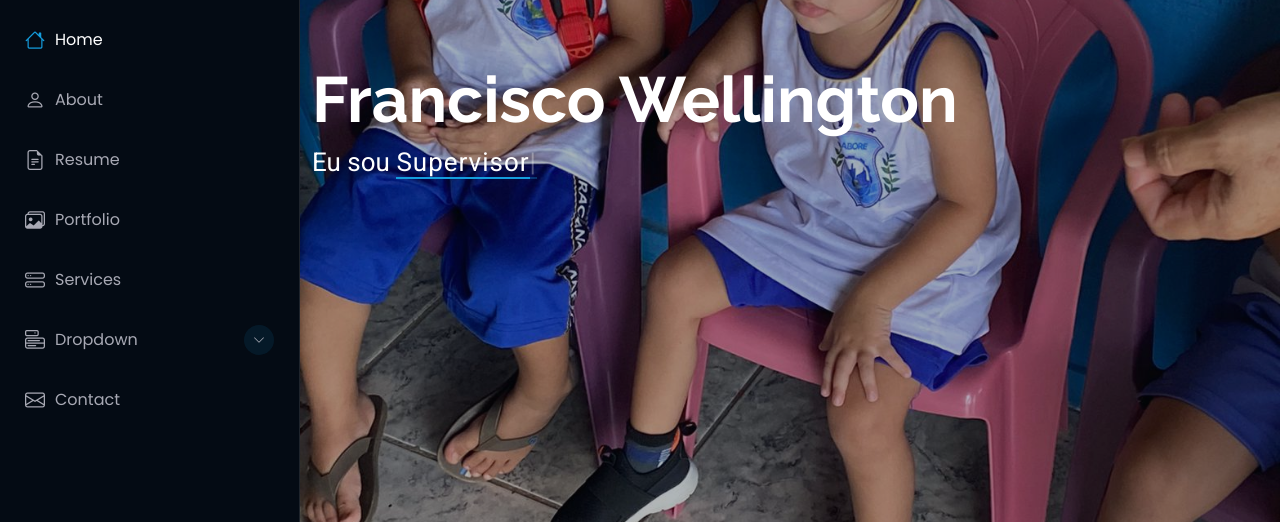
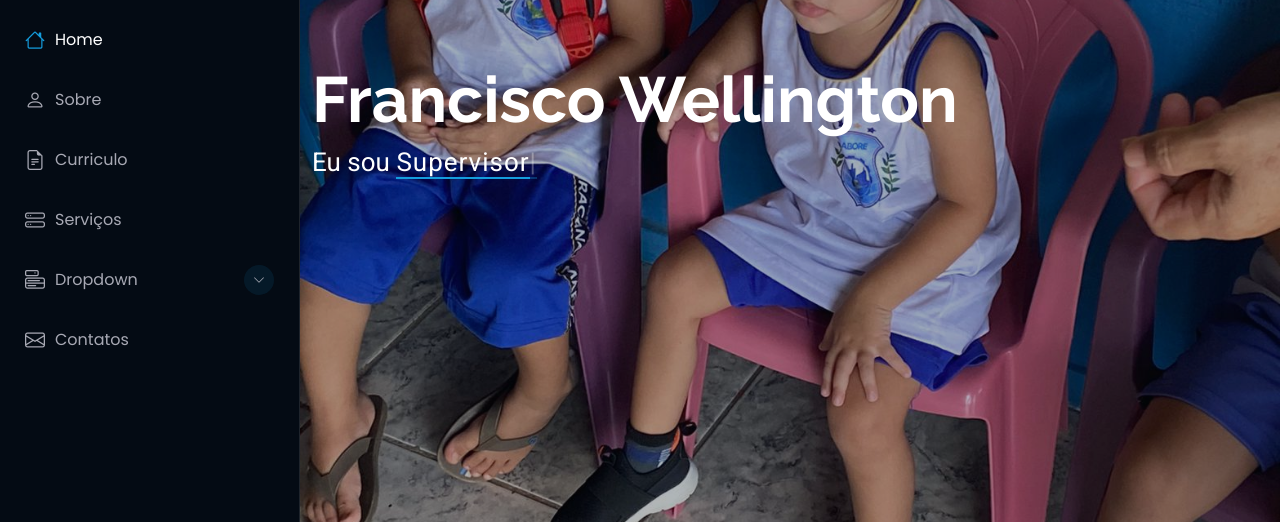
Before and after one commit to linkcewell/portifolio, a plain HTML site: page index.html in a window 1280 px wide. Shown: the part 278-802 px from the top of the page. Drawn offline with Linux system fonts and the light colour scheme.

Commit message:
Tradução do menu lateral

```diff
--- a/index.html
+++ b/index.html
@@ -84,21 +84,16 @@
             >
           </li>
           <li>
-            <a href="#about"><i class="bi bi-person navicon"></i> About</a>
+            <a href="#about"><i class="bi bi-person navicon"></i> Sobre</a>
           </li>
           <li>
             <a href="#resume"
-              ><i class="bi bi-file-earmark-text navicon"></i> Resume</a
-            >
-          </li>
-          <li>
-            <a href="#portfolio"
-              ><i class="bi bi-images navicon"></i> Portfolio</a
+              ><i class="bi bi-file-earmark-text navicon"></i> Curriculo</a
             >
           </li>
           <li>
             <a href="#services"
-              ><i class="bi bi-hdd-stack navicon"></i> Services</a
+              ><i class="bi bi-hdd-stack navicon"></i> Serviços</a
             >
           </li>
           <li class="dropdown">
@@ -128,7 +123,7 @@
           </li>
           <li>
             <a href="#contact"
-              ><i class="bi bi-envelope navicon"></i> Contact</a
+              ><i class="bi bi-envelope navicon"></i> Contatos</a
             >
           </li>
         </ul>
```
